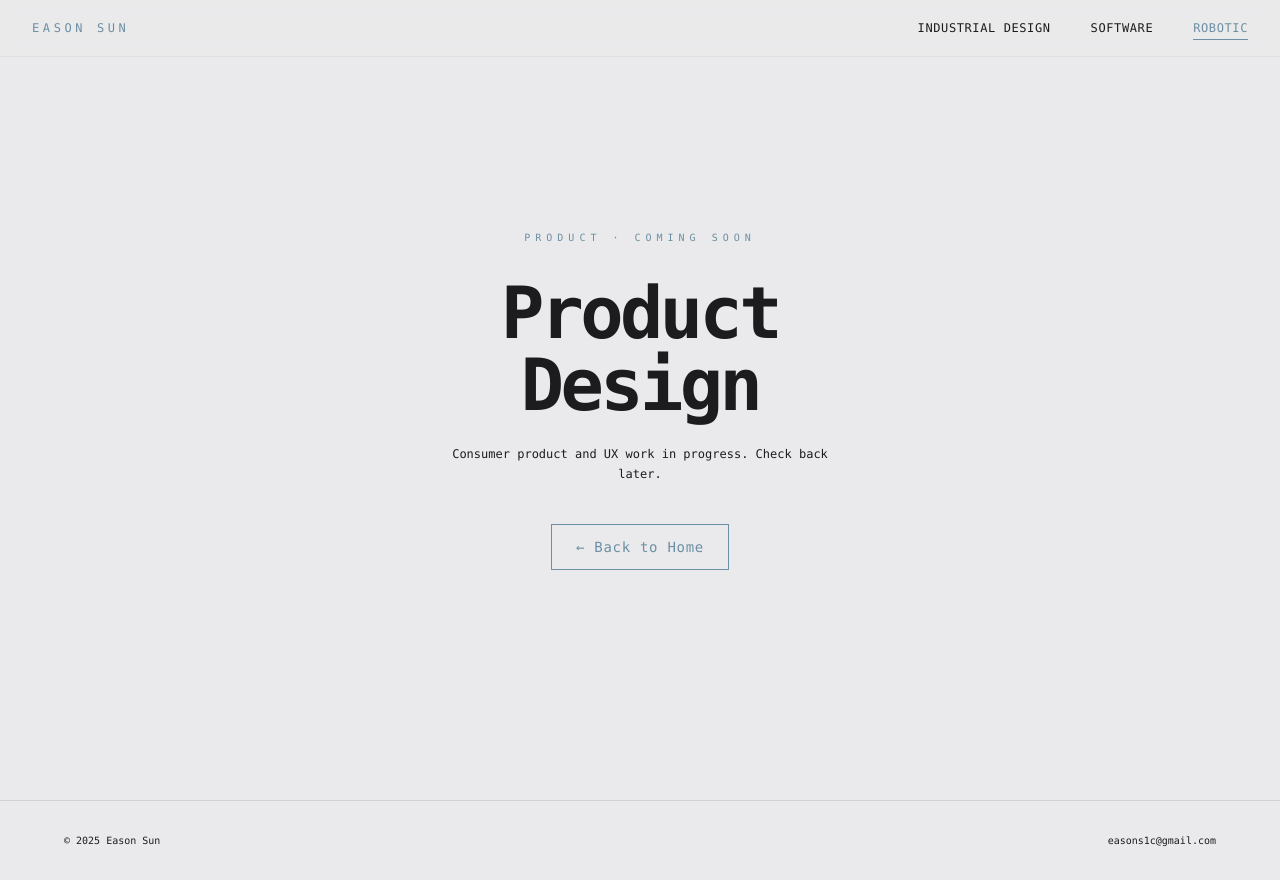
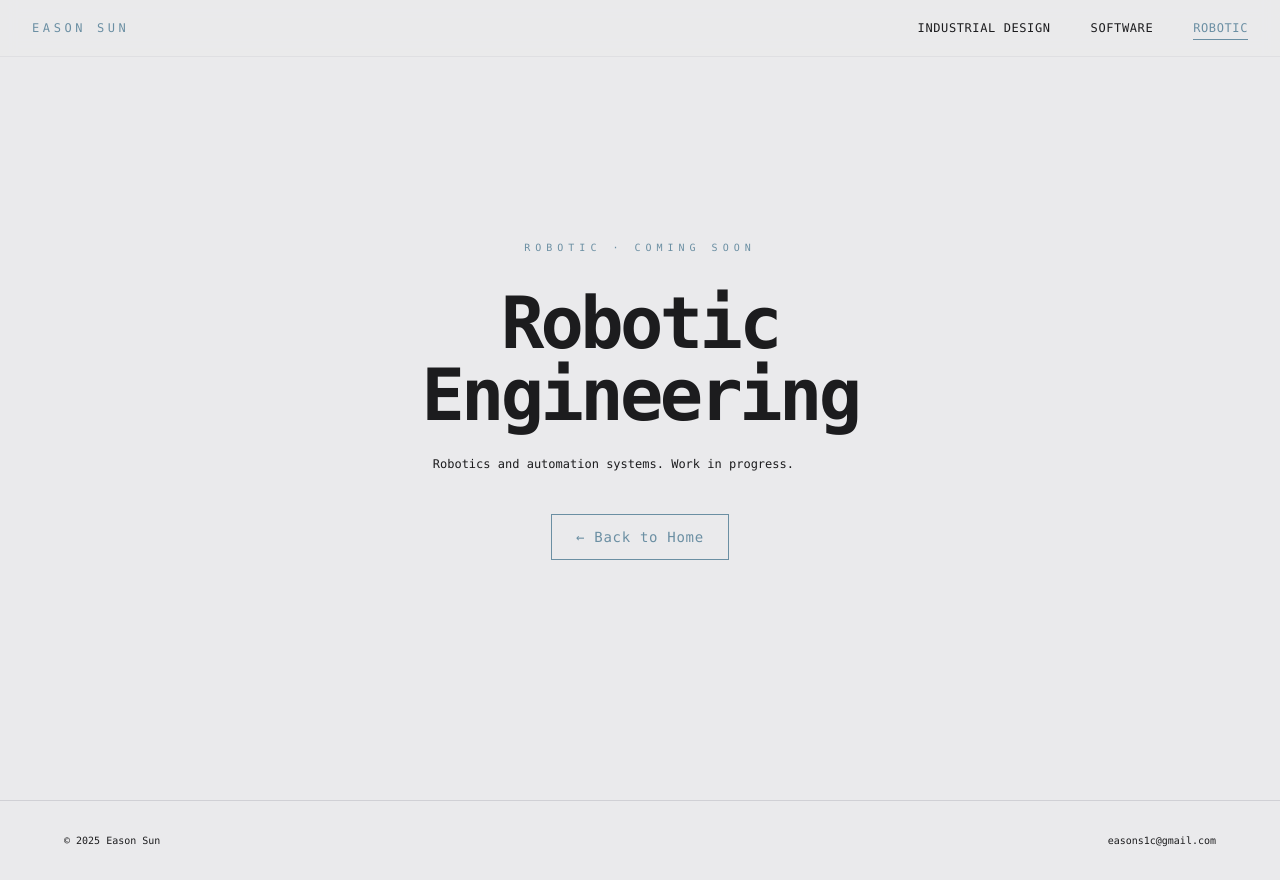
Before and after one commit to ysunn-art/Personal_web, a Next.js app: page /robotic in a window 1280 px wide. Built offline with nearby package versions, Linux system fonts and the light colour scheme.

Commit message:
fix: consistent naming — IndustrialHero/Gallery, Robotic coming soon page

```diff
--- a/src/app/industrial/page.tsx
+++ b/src/app/industrial/page.tsx
@@ -1,11 +1,11 @@
-import { RoboticHero } from '@/components/industrial/RoboticHero'
-import { RoboticGallery } from '@/components/industrial/RoboticGallery'
+import { IndustrialHero } from '@/components/industrial/IndustrialHero'
+import { IndustrialGallery } from '@/components/industrial/IndustrialGallery'
 
-export default function RoboticPage() {
+export default function IndustrialPage() {
   return (
     <main className="min-h-screen pt-32 pb-32 px-8 max-w-6xl mx-auto">
-      <RoboticHero />
-      <RoboticGallery />
+      <IndustrialHero />
+      <IndustrialGallery />
     </main>
   )
 }
--- a/src/app/robotic/page.tsx
+++ b/src/app/robotic/page.tsx
@@ -1,20 +1,20 @@
 import { AnimatedSection } from '@/components/ui/AnimatedSection'
 import { GlowButton } from '@/components/ui/GlowButton'
 
-export default function ProductPage() {
+export default function RoboticPage() {
   return (
     <main className="min-h-screen pt-32 pb-32 px-8 max-w-6xl mx-auto flex flex-col items-center justify-center text-center">
       <AnimatedSection>
         <p className="font-mono text-accent text-[10px] tracking-[0.5em] uppercase mb-8">
-          Product · Coming Soon
+          Robotic · Coming Soon
         </p>
         <h1 className="font-mono text-5xl md:text-7xl font-bold tracking-tighter mb-6 leading-none">
-          Product
+          Robotic
           <br />
-          <span className="text-muted">Design</span>
+          <span className="text-muted">Engineering</span>
         </h1>
         <p className="font-mono text-xs text-muted max-w-sm leading-relaxed mb-10">
-          Consumer product and UX work in progress. Check back later.
+          Robotics and automation systems. Work in progress.
         </p>
         <GlowButton href="/" variant="outline">← Back to Home</GlowButton>
       </AnimatedSection>
--- a/src/components/industrial/RoboticGallery.tsx
+++ b/src/components/industrial/IndustrialGallery.tsx
@@ -3,7 +3,7 @@ import { AnimatedSection } from '@/components/ui/AnimatedSection'
 import { TiltCard } from './TiltCard'
 import { designProjects } from '@/data/design-projects'
 
-export function RoboticGallery() {
+export function IndustrialGallery() {
   return (
     <div className="grid grid-cols-1 md:grid-cols-2 gap-6">
       {designProjects.map((project, i) => (
--- a/src/components/industrial/RoboticHero.tsx
+++ b/src/components/industrial/IndustrialHero.tsx
@@ -1,11 +1,11 @@
 import { AnimatedSection } from '@/components/ui/AnimatedSection'
 
-export function RoboticHero() {
+export function IndustrialHero() {
   return (
     <div className="mb-20">
       <AnimatedSection>
         <p className="font-mono text-accent text-[10px] tracking-[0.5em] uppercase mb-5">
-          Robotic · Industrial Design
+          Industrial Design
         </p>
         <h1 className="font-mono text-5xl md:text-7xl font-bold tracking-tighter mb-6 leading-none">
           Machines
```
